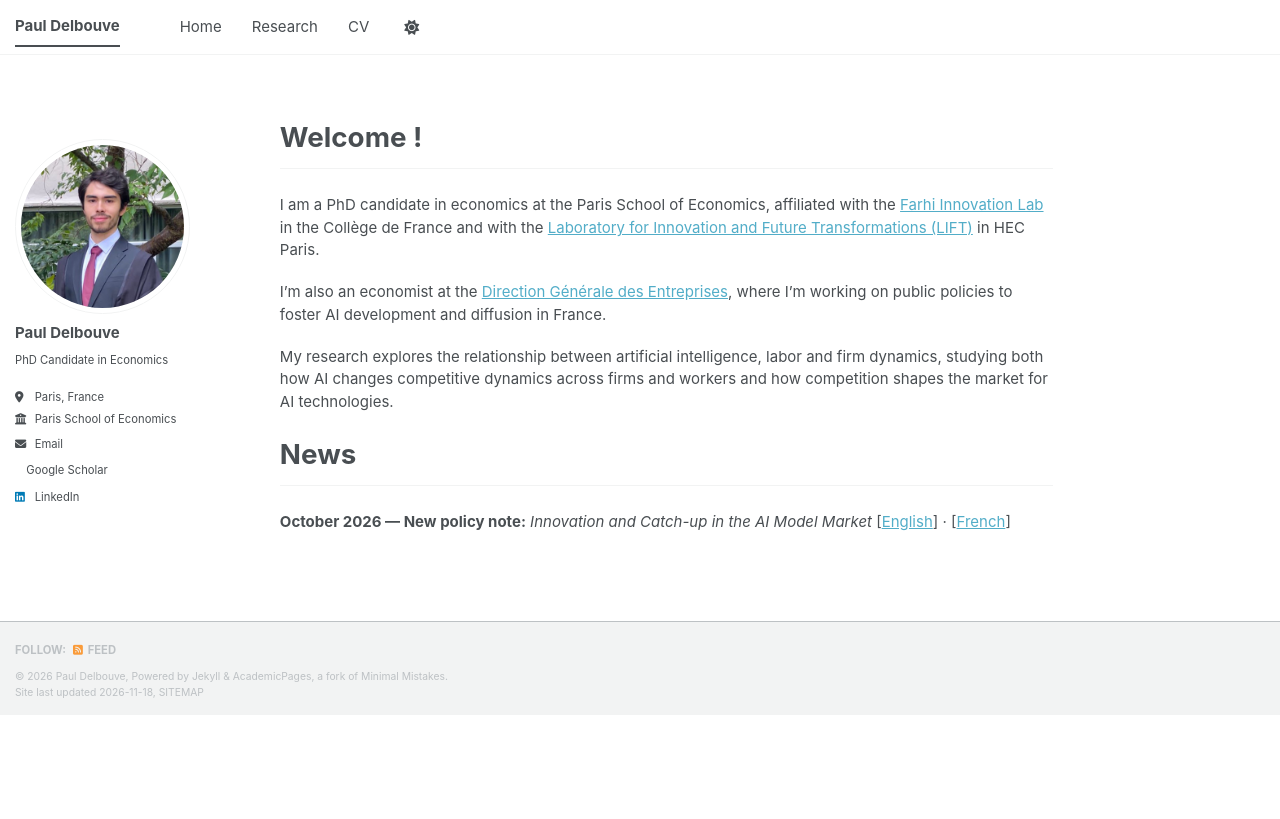
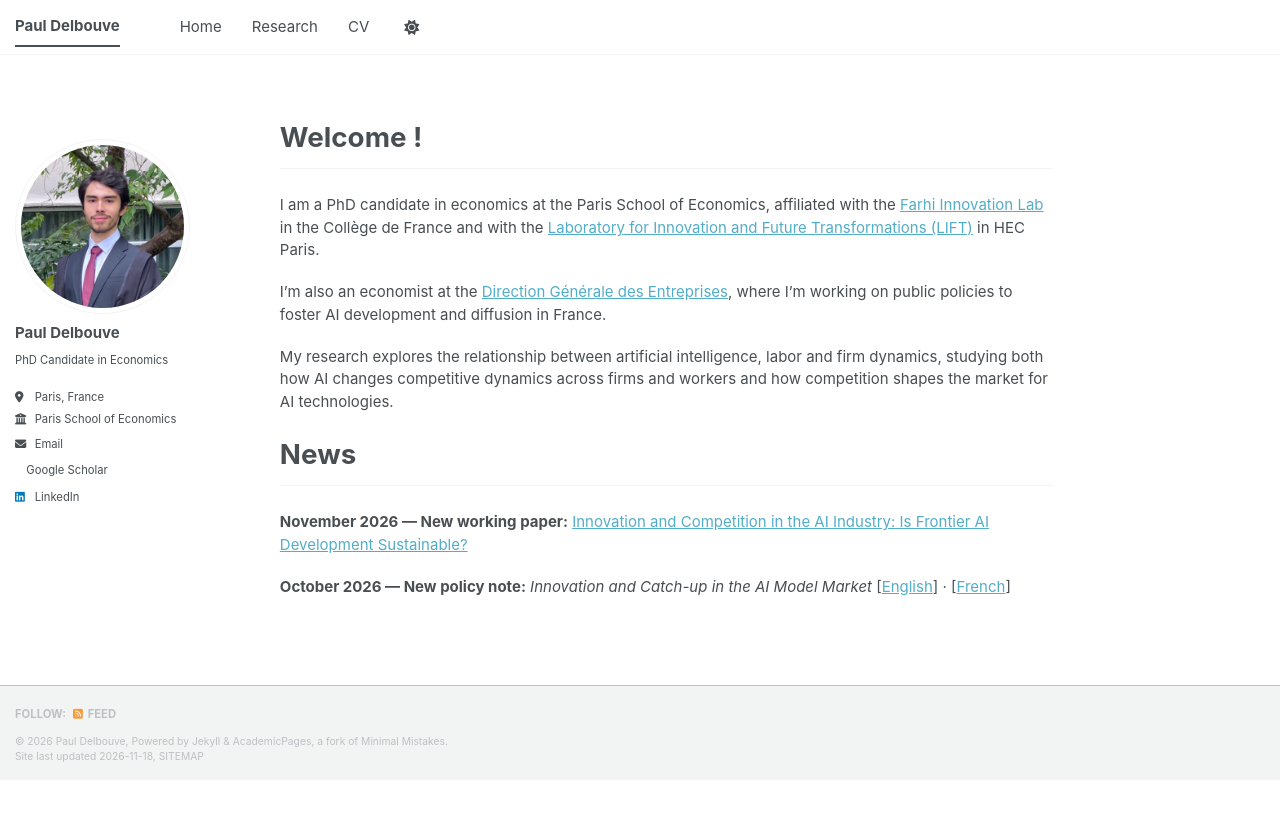
Before and after one commit to Pdelbouve/pdelbouve.github.io, a Jekyll site: the page built from _pages/about.md, in a window 1280 px wide. Shown: the top 819 px of the page. Built offline with Jekyll 4.4.1, drawn with Linux system fonts in a browser that asks for light colours; a style sheet for code colours, icons or effects is not loaded.

Commit message:
Add new working paper to news

```diff
--- a/_pages/about.md
+++ b/_pages/about.md
@@ -17,4 +17,6 @@ My research explores the relationship between artificial intelligence, labor and
 
 ## News
 
+**November 2026 — New working paper:** [Innovation and Competition in the AI Industry: Is Frontier AI Development Sustainable?](/files/Innovation_and_Competition_in_the_AI_Industry.pdf)
+
 **October 2026 — New policy note:** *Innovation and Catch-up in the AI Model Market* [[English](/files/LIFT_PolicyPaper_2026-04_English.pdf)] · [[French](/files/LIFT_PolicyPaper_2026-04.pdf)]
```
